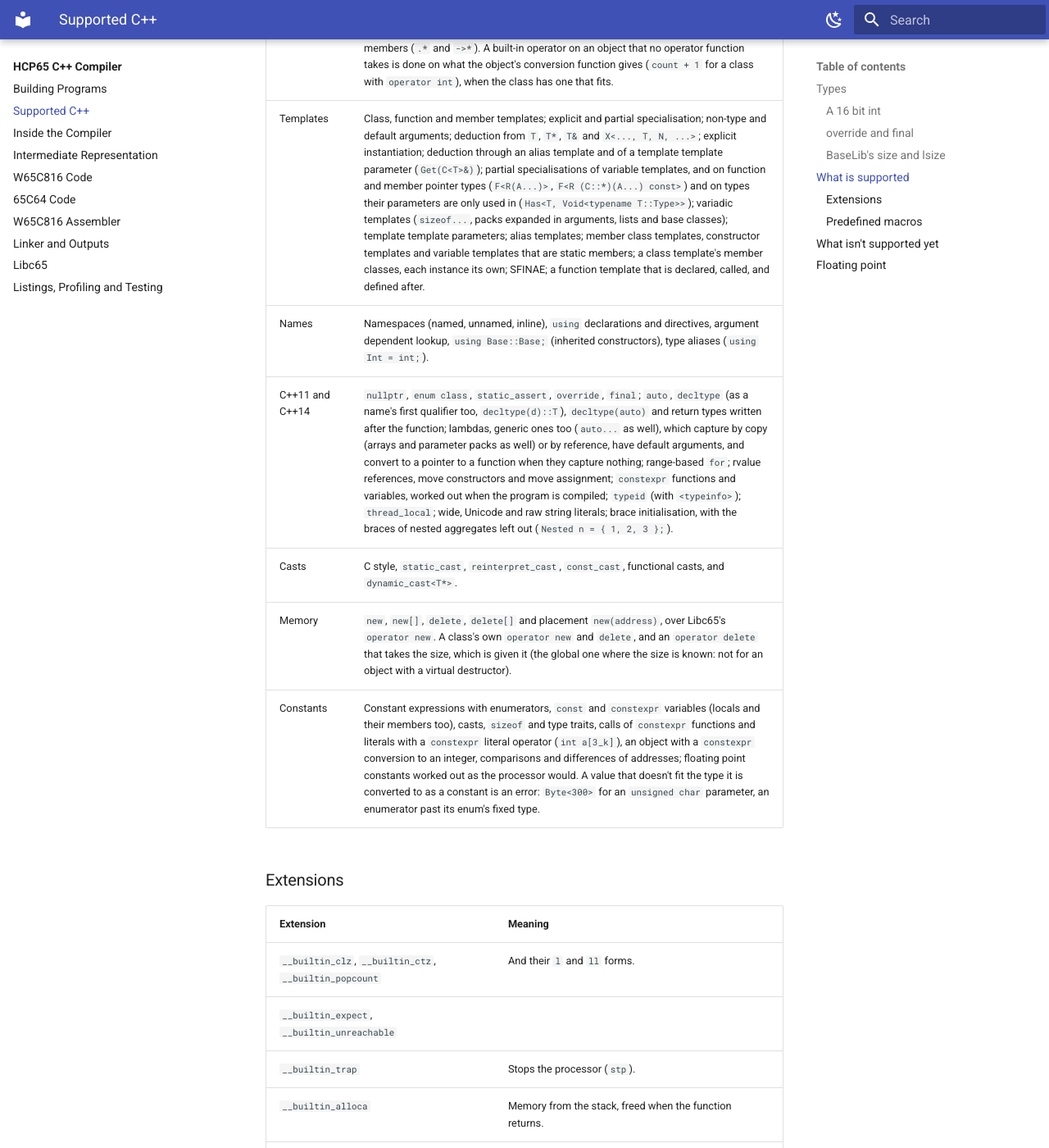
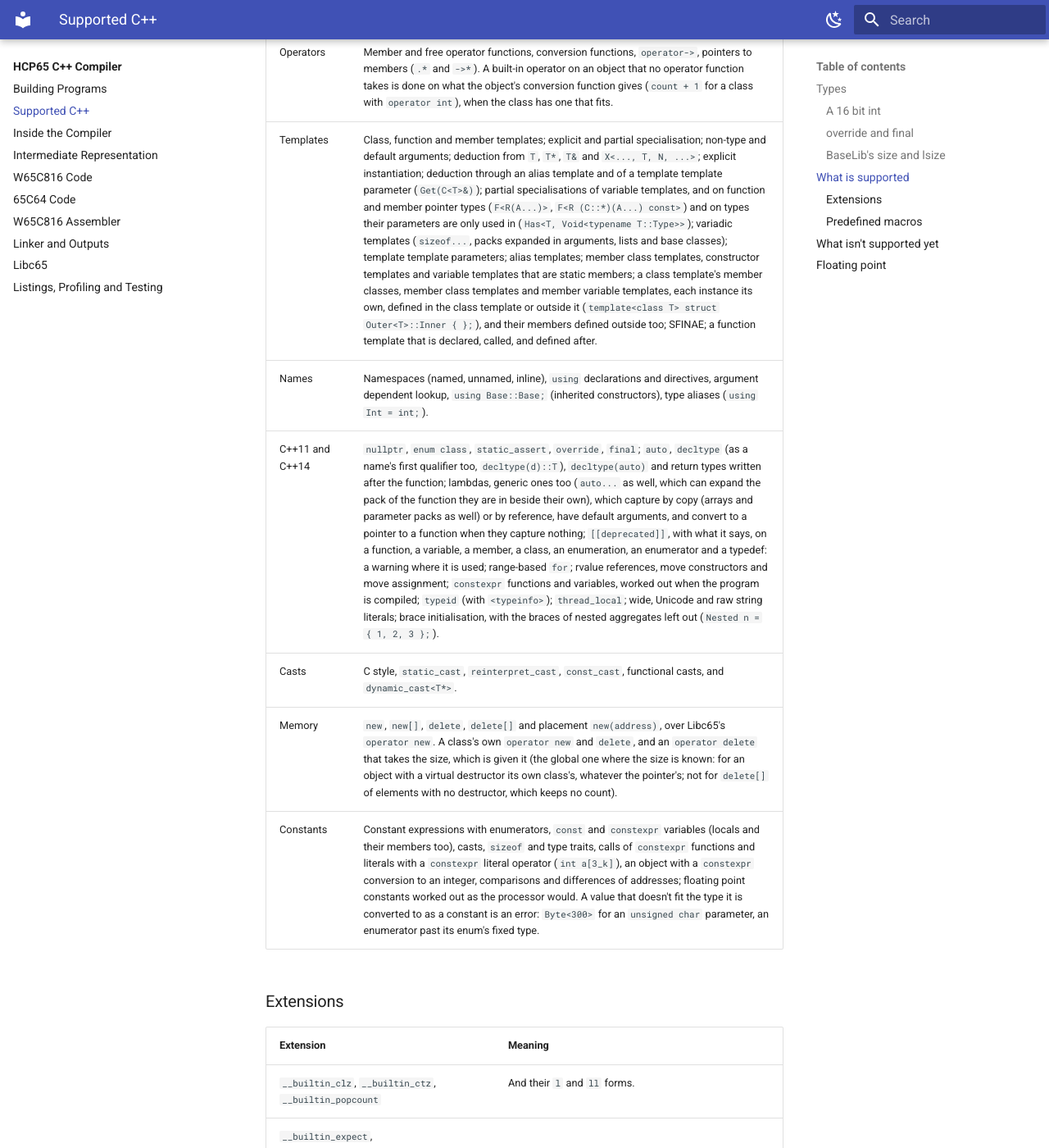
Before and after one commit to andrewpaterson/HCP65, an MkDocs documentation site: the page built from Website/docs/compiler/language.md, in a window 1280 px wide and 1400 px high, scrolled down 4233 px. Shown: the whole window at 82% size. Built offline with MkDocs 1.6.1 and Material for MkDocs 9.7.7, drawn with Linux system fonts in a browser that asks for light colours; plug-ins that fetch from the network failed and are left out; some of the changed text lies outside the part shown.

Commit message:
Docs: the compiler's language page after the eighteen steps (member classes and variable templates outside their template, ambiguous member names, final where a class is defined, [[deprecated]], the sized global operator delete).

```diff
--- a/Website/docs/compiler/language.md
+++ b/Website/docs/compiler/language.md
@@ -73,9 +73,10 @@ A function declared `override` must override a virtual function of a base class,
 may override one declared `final`: both are errors.  A function that overrides one without being
 declared `override` (or `final`) gets a warning, as G++'s `-Wsuggest-override` gives, except a
 destructor.  The warning is on unless a build configuration turns it off
-(`WarnMissingOverride="false"`, see [Building](building.md)).  As the compiler's other checks of
-a class, these are made where the class is first needed whole, so a class nothing uses isn't
-checked.
+(`WarnMissingOverride="false"`, see [Building](building.md)).  A class declared `final` is no
+base class.  A class with a base, or with a member declared `override` or `final`, is checked
+where it is defined, whether or not anything uses it; only a class nested in another class or in
+a function waits until it is first needed whole.
 
 ### BaseLib's `size` and `lsize`
 
@@ -108,11 +109,11 @@ both.  A host build checks the W65C816's size model with `g++ -m32 -DBASELIB_SIZ
 | Bit-fields | Laid out as MSVC lays them out: a bit-field shares a unit the size of its type, from the unit's lowest bit, and a new unit starts when the type's size changes, the bits run out, or after a zero width bit-field.  Signed ones are sign extended when read; unnamed ones (`int : 3;`) are padding.  A bit-field has no address, but a `const` reference can bind to a copy of one.  `c ? x : y` of two bit-fields can be assigned to: it is the one picked. |
 | Objects by value | Passed and returned by value; temporaries destroyed at the end of their full expression; results made in place (as C++17 requires). |
 | Operators | Member and free operator functions, conversion functions, `operator->`, pointers to members (`.*` and `->*`).  A built-in operator on an object that no operator function takes is done on what the object's conversion function gives (`count + 1` for a class with `operator int`), when the class has one that fits. |
-| Templates | Class, function and member templates; explicit and partial specialisation; non-type and default arguments; deduction from `T`, `T*`, `T&` and `X<..., T, N, ...>`; explicit instantiation; deduction through an alias template and of a template template parameter (`Get(C<T>&)`); partial specialisations of variable templates, and on function and member pointer types (`F<R(A...)>`, `F<R (C::*)(A...) const>`) and on types their parameters are only used in (`Has<T, Void<typename T::Type>>`); variadic templates (`sizeof...`, packs expanded in arguments, lists and base classes); template template parameters; alias templates; member class templates, constructor templates and variable templates that are static members; a class template's member classes, each instance its own; SFINAE; a function template that is declared, called, and defined after. |
+| Templates | Class, function and member templates; explicit and partial specialisation; non-type and default arguments; deduction from `T`, `T*`, `T&` and `X<..., T, N, ...>`; explicit instantiation; deduction through an alias template and of a template template parameter (`Get(C<T>&)`); partial specialisations of variable templates, and on function and member pointer types (`F<R(A...)>`, `F<R (C::*)(A...) const>`) and on types their parameters are only used in (`Has<T, Void<typename T::Type>>`); variadic templates (`sizeof...`, packs expanded in arguments, lists and base classes); template template parameters; alias templates; member class templates, constructor templates and variable templates that are static members; a class template's member classes, member class templates and member variable templates, each instance its own, defined in the class template or outside it (`template<class T> struct Outer<T>::Inner { };`), and their members defined outside too; SFINAE; a function template that is declared, called, and defined after. |
 | Names | Namespaces (named, unnamed, inline), `using` declarations and directives, argument dependent lookup, `using Base::Base;` (inherited constructors), type aliases (`using Int = int;`). |
-| C++11 and C++14 | `nullptr`, `enum class`, `static_assert`, `override`, `final`; `auto`, `decltype` (as a name's first qualifier too, `decltype(d)::T`), `decltype(auto)` and return types written after the function; lambdas, generic ones too (`auto...` as well), which capture by copy (arrays and parameter packs as well) or by reference, have default arguments, and convert to a pointer to a function when they capture nothing; range-based `for`; rvalue references, move constructors and move assignment; `constexpr` functions and variables, worked out when the program is compiled; `typeid` (with `<typeinfo>`); `thread_local`; wide, Unicode and raw string literals; brace initialisation, with the braces of nested aggregates left out (`Nested n = { 1, 2, 3 };`). |
+| C++11 and C++14 | `nullptr`, `enum class`, `static_assert`, `override`, `final`; `auto`, `decltype` (as a name's first qualifier too, `decltype(d)::T`), `decltype(auto)` and return types written after the function; lambdas, generic ones too (`auto...` as well, which can expand the pack of the function they are in beside their own), which capture by copy (arrays and parameter packs as well) or by reference, have default arguments, and convert to a pointer to a function when they capture nothing; `[[deprecated]]`, with what it says, on a function, a variable, a member, a class, an enumeration, an enumerator and a typedef: a warning where it is used; range-based `for`; rvalue references, move constructors and move assignment; `constexpr` functions and variables, worked out when the program is compiled; `typeid` (with `<typeinfo>`); `thread_local`; wide, Unicode and raw string literals; brace initialisation, with the braces of nested aggregates left out (`Nested n = { 1, 2, 3 };`). |
 | Casts | C style, `static_cast`, `reinterpret_cast`, `const_cast`, functional casts, and `dynamic_cast<T*>`. |
-| Memory | `new`, `new[]`, `delete`, `delete[]` and placement `new(address)`, over Libc65's `operator new`.  A class's own `operator new` and `delete`, and an `operator delete` that takes the size, which is given it (the global one where the size is known: not for an object with a virtual destructor). |
+| Memory | `new`, `new[]`, `delete`, `delete[]` and placement `new(address)`, over Libc65's `operator new`.  A class's own `operator new` and `delete`, and an `operator delete` that takes the size, which is given it (the global one where the size is known: for an object with a virtual destructor its own class's, whatever the pointer's; not for `delete[]` of elements with no destructor, which keeps no count). |
 | Constants | Constant expressions with enumerators, `const` and `constexpr` variables (locals and their members too), casts, `sizeof` and type traits, calls of `constexpr` functions and literals with a `constexpr` literal operator (`int a[3_k]`), an object with a `constexpr` conversion to an integer, comparisons and differences of addresses; floating point constants worked out as the processor would.  A value that doesn't fit the type it is converted to as a constant is an error: `Byte<300>` for an `unsigned char` parameter, an enumerator past its enum's fixed type. |
 
 ### Extensions
@@ -149,11 +150,17 @@ compiler's own file and line, which says which construct it was.
 | Not supported | Notes |
 |---|---|
 | Exceptions without the build switch | `try`, `catch` and `throw` are compiled only for a program built with `Exceptions="true"` (see [Building](building.md)); without it they are errors. |
-| A copy constructor or assignment defaulted after its class, in a class with virtual bases | In the class, or without virtual bases, it is written. |
-| A member class of a class template defined outside it | `template<class T> struct Outer<T>::Inner { };`.  Defined in the class template it is each instance's own. |
-| `(decltype(d)::name) + 1` | Read as a cast.  `sizeof(decltype(d)::name)` and `typeid` of it are the member's. |
+| `(decltype(f())::name) + 1` | Read as a cast, where `decltype`'s operand isn't the name of a variable or a parameter declared with a class's name: the parser can't tell what the member is.  `(decltype(d)::name) + 1` for such a `d` is the member's value. |
+| A member template whose parameters are its class's pack and then its own | `template<class... B> static int Mix(A... a, B... b)` in `template<class... A> struct Pair`: the call isn't matched. |
+| A partial specialisation, outside the class, of a class template's member variable template | The template itself, defined in the class or outside it, is each instance's own. |
 | A union's inactive member in a constant | Reading the member that wasn't the last given a value is refused only where the two differ in size. |
 | The C++ standard library | Libc65 has the C library and `<new>`, `<exception>` and `<typeinfo>` only. |
+
+A member's name that two base classes each declare is ambiguous wherever it is used
+(`c.v`, `c.F()`, `C::Type`), unless one of them hides the other's or the name says whose
+(`c.A::v`).  Default arguments are a template's first declaration's: a later declaration of a
+function template, a definition outside the class of a template's member, and an explicit
+specialisation can add none.
 
 What a declaration alone shows to be wrong is refused wherever it is written; the checks that
 need a class laid out, or a function declared to the compiler, are made where it is first used,
```
